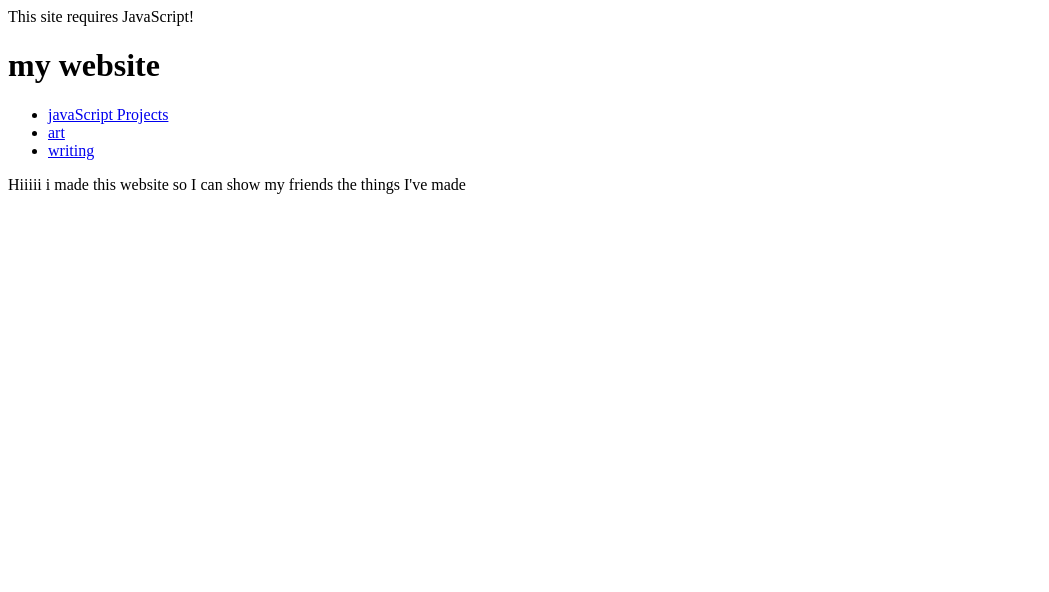
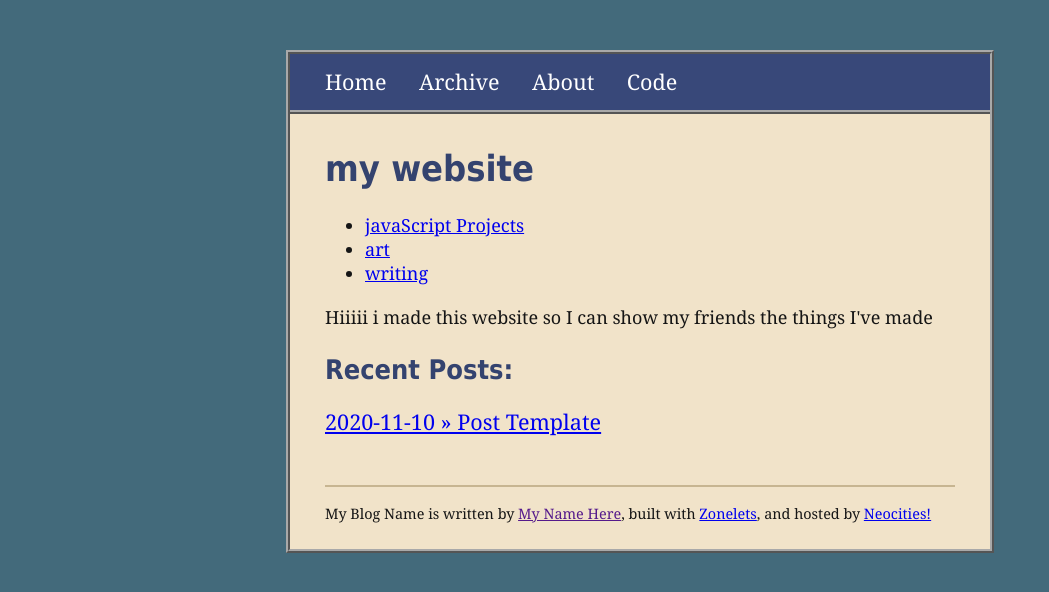
Before and after one commit to dan-almeida1/neocities, a plain HTML site: page index.html in a window 1280 px wide. Shown: the whole page, without its empty margins (0-1049 px from the left). Drawn offline with Linux system fonts and the light colour scheme.

Commit message:
the rest of the template

```diff
--- a/index.html
+++ b/index.html
@@ -8,7 +8,7 @@
         <meta name="description" content="Zonelets is a scrappy blogging workflow designed to encourage creative fun on the internet!">
         <!-- This specifies the favicon (little icon on the browser tab) -->
         <link rel="icon" href="./images/favicon.png" type="image/x-icon"/>
-        <link rel="stylesheet" href="styles.css" />
+        <link rel="stylesheet" href="style.css" />
     </head>
     <body>
         <div id="container">
@@ -27,5 +27,11 @@
             <main>
                 <p>Hiiiii i made this website so I can show my friends the things I've made</p>
             </main>
+            <div id="recentpostlistdiv"></div>
+        </div> <!-- end of div id="content" -->
+        <div id="footer"></div>
+        </div> <!-- end of div id="container" -->
+      <!-- Here's the link to our JavaScript! -->
+      <script src="./script.js"></script>
     </body>
 </html>
```
